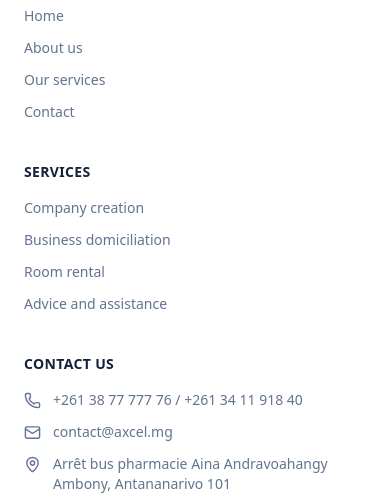
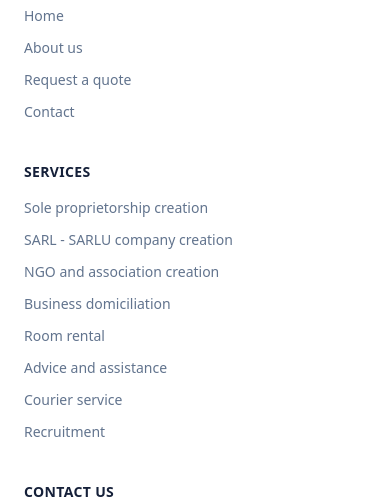
Before and after one commit to HarilalaTino/nextjs_axcel, a Next.js app: page /en/devis in a window 390 px wide. Shown: the part 1052-1551 px from the top of the page. Built offline with nearby package versions, Linux system fonts and the light colour scheme; no server answers.

Commit message:
fix responsive design

```diff
--- a/messages/en.json
+++ b/messages/en.json
@@ -125,13 +125,18 @@
     "secondaryNavigation": "Secondary navigation",
     "services": "Services",
     "contact": "Contact us",
-    "companyCreation": "Company creation",
+    "home": "Home",
+    "individualCreation": "Sole proprietorship creation",
+    "companyCreation": "SARL - SARLU company creation",
+    "associationCreation": "NGO and association creation",
     "domiciliation": "Business domiciliation",
     "meetingRoom": "Room rental",
     "advice": "Advice and assistance",
+    "courier": "Courier service",
+    "recruitment": "Recruitment",
     "rights": "All rights reserved.",
     "legalNotice": "Legal notice",
-    "links": { "Accueil": "Home", "À propos de nous": "About us", "Nos services": "Our services", "Contact": "Contact" }
+    "links": { "home": "Home", "about": "About us", "quote": "Request a quote", "contact": "Contact" }
   },
   "ContactPage": {
     "title": "Let's talk about your project",
--- a/messages/fr.json
+++ b/messages/fr.json
@@ -125,13 +125,18 @@
     "secondaryNavigation": "Navigation secondaire",
     "services": "Services",
     "contact": "Nous contacter",
-    "companyCreation": "Création d'entreprise",
+    "home": "Accueil",
+    "individualCreation": "Création d'entreprise individuelle",
+    "companyCreation": "Création de société SARL - SARLU",
+    "associationCreation": "Création ONG et association",
     "domiciliation": "Domiciliation",
     "meetingRoom": "Location de salle",
     "advice": "Conseil et assistance",
+    "courier": "Service de coursier",
+    "recruitment": "Recrutement",
     "rights": "Tous droits réservés.",
     "legalNotice": "Mentions légales",
-    "links": { "Accueil": "Accueil", "À propos de nous": "À propos de nous", "Nos services": "Nos services", "Contact": "Contact" }
+    "links": { "home": "Accueil", "about": "À propos de nous", "quote": "Demander un devis", "contact": "Contact" }
   },
   "ContactPage": {
     "title": "Parlons de votre projet",
--- a/src/app/[locale]/a-propos/stats-section.tsx
+++ b/src/app/[locale]/a-propos/stats-section.tsx
@@ -95,7 +95,7 @@
                 <p className="mb-3 text-sm font-semibold uppercase tracking-wide text-orange-500">
                     {t("eyebrow")}
                 </p>
-                <h2 className="text-3xl font-extrabold leading-tight text-primary sm:text-4xl">
+                <h2 className="text-2xl font-extrabold leading-tight text-primary sm:text-3xl xl:text-4xl">
                     {t("title")}
                 </h2>
                 <div className="mt-4 h-1 w-16 bg-secondary" />
--- a/src/app/[locale]/a-propos/team-secton.tsx
+++ b/src/app/[locale]/a-propos/team-secton.tsx
@@ -63,12 +63,12 @@
 export default function TeamSection() {
   const t = useTranslations('About.teamSection');
   return (
-    <section className="w-full bg-white px-4 py-16">
+    <section className="w-full bg-white px-6 py-16">
       <div className="mx-auto max-w-6xl text-center">
         <p className="mb-3 text-sm font-semibold uppercase tracking-wide text-orange-500">
            {t('eyebrow')}
         </p>
-        <h2 className="text-3xl font-extrabold leading-tight text-primary sm:text-4xl">
+        <h2 className="text-2xl font-extrabold leading-tight text-primary sm:text-3xl xl:text-4xl">
            {t('title')}
         </h2>
         <div className="mx-auto mt-6 h-1 w-16 rounded-full bg-secondary" />
@@ -78,7 +78,7 @@
           whileInView="show"
           viewport={{ once: true, amount: 0.2 }}
           variants={containerVariants}
-          className="mt-12 grid grid-cols-1 gap-20 sm:grid-cols-2 lg:grid-cols-3"
+          className="mt-12 grid grid-cols-1 gap-10 xl:gap-20 sm:grid-cols-2 lg:grid-cols-3"
         >
           {TEAM.map((member) => (
             <TeamCard key={member.name} {...member} />
--- a/src/app/[locale]/conseil-assistance/step.tsx
+++ b/src/app/[locale]/conseil-assistance/step.tsx
@@ -56,7 +56,7 @@
           whileInView={{ opacity: 1, y: 0 }}
           viewport={{ once: true, amount: 0.35 }}
           transition={{ duration: 0.6, ease: smoothEase }}
-          className="text-2xl font-extrabold leading-tight text-primary sm:text-3xl lg:text-4xl"
+          className="text-2xl font-extrabold leading-tight text-primary sm:text-3xl xl:text-4xl"
         >
           {t("processSteps.title")}
         </motion.h2>
--- a/src/app/[locale]/contact/info.tsx
+++ b/src/app/[locale]/contact/info.tsx
@@ -102,7 +102,7 @@
       <section className="mx-auto max-w-7xl px-6 py-20 md:px-12 md:py-12">
         <div className="grid gap-16 lg:grid-cols-[1fr_1.15fr] lg:items-start">
           <div>
-            <h1 className="text-2xl font-extrabold leading-tight text-primary sm:text-3xl lg:text-4xl">
+            <h1 className="text-2xl font-extrabold leading-tight text-primary sm:text-3xl xl:text-4xl">
               {t('title')}
             </h1>
             <div className="mt-4 h-1 w-16 bg-secondary"></div>
--- a/src/app/[locale]/layout.tsx
+++ b/src/app/[locale]/layout.tsx
@@ -97,8 +97,8 @@
          <NextIntlClientProvider messages={messages}>
           {children}
           <ScrollToTop />
+          <Footer />
         </NextIntlClientProvider>
-        <Footer />
       </body>
     </html>
   );
--- a/src/components/layout/footer.tsx
+++ b/src/components/layout/footer.tsx
@@ -1,14 +1,31 @@
-import Link from 'next/link';
 import { Mail, MapPin, Phone } from 'lucide-react';
 import Image from 'next/image';
-import { PRIMARY_PHONE_NUMBER, SECONDARY_PHONE_NUMBER } from '@/utils/constants';
+import { COMPANY_ADDRESS, EMAIL_ADDRESS, PRIMARY_PHONE_NUMBER, SECONDARY_PHONE_NUMBER } from '@/utils/constants';
 import { useTranslations } from 'next-intl';
+import { AppPathname, Link } from '@/i18n/navigation';
 
-const FOOTER_LINKS = [
-  { label: 'Accueil', href: '/' },
-  { label: 'À propos de nous', href: '/a-propos' },
-  { label: 'Nos services', href: '/creation' },
-  { label: 'Contact', href: '/contact' },
+type AppRoute = Extract<AppPathname, string>;
+
+const FOOTER_LINKS: { label: string; href: AppRoute }[] = [
+  { label: 'home', href: '/' },
+  { label: 'about', href: '/a-propos' },
+  { label: 'quote', href: '/devis' },
+  { label: 'contact', href: '/contact' },
+];
+
+const SERVICE_LINKS: { label: string; href: AppRoute }[][] = [
+  [
+    { label: 'individualCreation', href: '/creation-entreprise-individuelle' },
+    { label: 'companyCreation', href: '/creation-societe-sarl-sarlu' },
+    { label: 'associationCreation', href: '/creation-ong-association' },
+    { label: 'domiciliation', href: '/domiciliation' },
+  ],
+  [
+    { label: 'meetingRoom', href: '/location-salle-reunion' },
+    { label: 'advice', href: '/conseil-assistance' },
+    { label: 'courier', href: '/service-coursier' },
+    { label: 'recruitment', href: '/recrutement' },
+  ],
 ];
 
 export default function Footer() {
@@ -16,8 +33,8 @@
 
   return (
     <footer className="mt-auto bg-white text-primary border-t border-slate-200">
-      <div className="mx-auto grid max-w-7xl gap-10 px-6 py-14 sm:grid-cols-2 lg:grid-cols-4 lg:px-8">
-        <div className="sm:col-span-2 lg:col-span-1">
+      <div className="mx-auto grid max-w-7xl gap-10 px-6 py-14 grid-cols-1 sm:grid-cols-2 lg:grid-cols-5 lg:px-8">
+        <div className="col-span-2 sm:col-span-1">
            <Link href="/" className="shrink-0 text-primary" >
           <span className="text-lg font-semibold tracking-tight">
              <Image src="/logo.png" alt="axcel" width={50} height={50} />
@@ -45,24 +62,25 @@
           </nav>
         </div>
 
-        <div>
+        <div  className='col-span-2'>
           <h2 className="text-sm font-bold uppercase tracking-wide text-primary">
             {t('services')}
           </h2>
-          <nav className="mt-4 flex flex-col items-start gap-3" aria-label={t('services')}>
-            <Link href="/creation-entreprise-individuelle" className="text-sm text-slate-500 transition-colors hover:text-secondary">
-              {t('companyCreation')}
-            </Link>
-            <Link href="/domiciliation" className="text-sm text-slate-500 transition-colors hover:text-secondary">
-              {t('domiciliation')}
-            </Link>
-            <Link href="/location-salle-reunion" className="text-sm text-slate-500 transition-colors hover:text-secondary">
-              {t('meetingRoom')}
-            </Link>
-            <Link href="/conseil-assistance" className="text-sm text-slate-500 transition-colors hover:text-secondary">
-              {t('advice')}
-            </Link>
-          </nav>
+          <div className="mt-4 grid grid-cols-1 gap-x-8 gap-y-3 sm:grid-cols-2">
+            {SERVICE_LINKS.map((serviceColumn, columnIndex) => (
+              <nav key={columnIndex} className="flex flex-col items-start gap-3" aria-label={t('services')}>
+                {serviceColumn.map((link) => (
+                  <Link
+                    key={link.href}
+                    href={link.href}
+                    className="text-sm text-slate-500 transition-colors hover:text-secondary"
+                  >
+                    {t(link.label)}
+                  </Link>
+                ))}
+              </nav>
+            ))}
+          </div>
         </div>
 
         <div>
@@ -83,11 +101,11 @@
             </div>
             <a href="mailto:contact@axcel.mg" className="flex items-start gap-3 transition-colors hover:text-secondary">
               <Mail size={17} className="mt-0.5 shrink-0" />
-              <span>contact@axcel.mg</span>
+              <span>{EMAIL_ADDRESS}</span>
             </a>
             <span className="flex items-start gap-3">
               <MapPin size={17} className="mt-0.5 shrink-0" />
-              <span>Arrêt bus pharmacie Aina Andravoahangy Ambony, Antananarivo 101</span>
+              <span>{COMPANY_ADDRESS}</span>
             </span>
           </div>
         </div>
--- a/src/components/ui/home/about-section.tsx
+++ b/src/components/ui/home/about-section.tsx
@@ -80,7 +80,7 @@
                         {t('about.label')}
                     </span>
 
-                    <h2 className="mt-4 text-3xl font-extrabold leading-tight text-primary sm:text-4xl">
+                    <h2 className="mt-4 text-2xl font-extrabold leading-tight text-primary sm:text-3xl xl:text-4xl">
                         {t('about.title')}
                     </h2>
 
--- a/src/components/ui/shared/page-creation.tsx
+++ b/src/components/ui/shared/page-creation.tsx
@@ -61,7 +61,7 @@
         <div className="mx-auto flex max-w-7xl flex-col gap-8 px-2 sm:px-4 lg:flex-row lg:items-center lg:justify-between lg:gap-12 lg:px-8">
           <div className={`${contentClassName} w-full flex-1 ${isReverseSection ? 'lg:order-2' : ''}`}>
             <p className="text-sm font-semibold uppercase tracking-wide text-secondary">{eyebrow}</p>
-            <h1 className="text-2xl font-extrabold leading-tight text-primary sm:text-3xl lg:text-4xl">
+            <h1 className="text-2xl font-extrabold leading-tight text-primary sm:text-3xl xl:text-4xl">
               {title}
             </h1>
             <div className="mt-4 h-1 w-16 bg-secondary" />
```
Also changed, not shown: src/i18n/routing.ts (+1 -21 lines).
